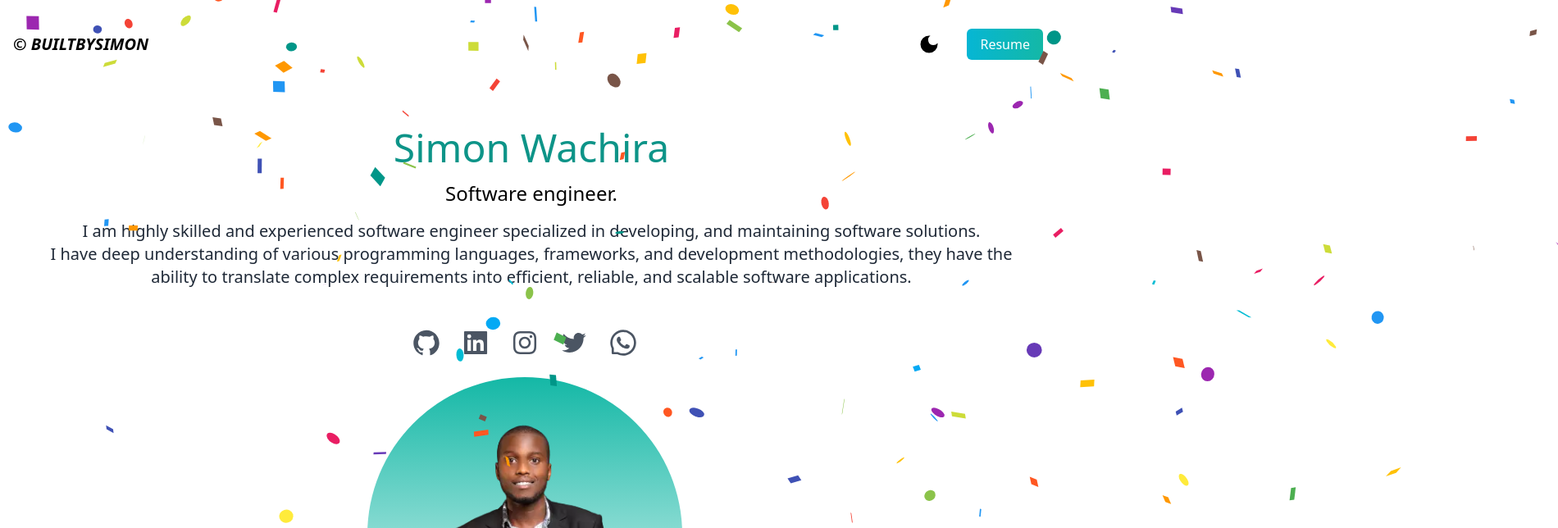
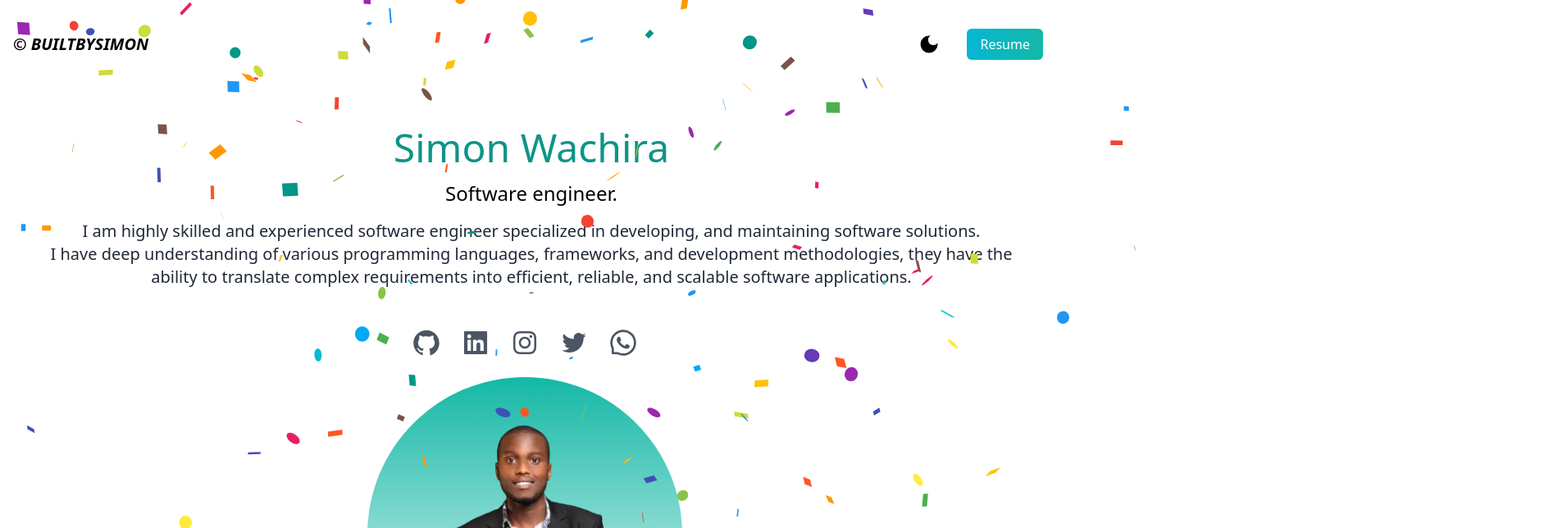
Before and after one commit to bunny254/portfolio, a React (Create React App) app in the folder client/: page / in a window 1280 px wide. Shown: the top 644 px of the page at 82% size, 1900 px wide, since content can reach past the window. Built offline with nearby package versions, Linux system fonts and the light colour scheme.

Commit message:
Reduced the width to avoid overlap

```diff
--- a/client/src/siteComponents/landingPage.jsx
+++ b/client/src/siteComponents/landingPage.jsx
@@ -15,7 +15,7 @@ const LandingPage = () => {
     <div className={isDarkMode ? "dark" : ""}>
       <div className="dark:bg-gray-900">
           <Nav />
-          <Confetti width={1900} height={1000}/>
+          <Confetti width={1400} height={1000}/>
           <About />
           <Home />
           <Skills />
```
